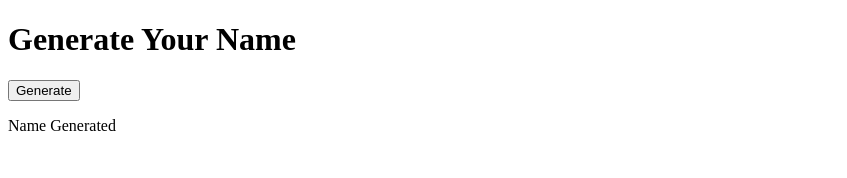
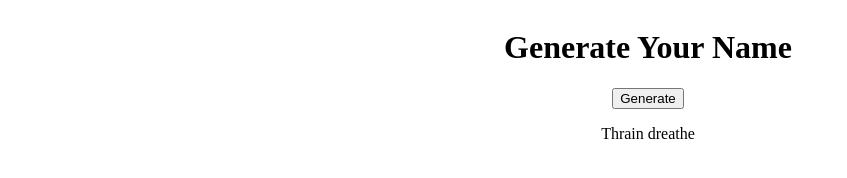
Before and after one commit to Stuartpkd/Fantasy-Name-Generator, a plain HTML site: page index.html in a window 1280 px wide. Shown: the whole page, without its empty margins (0-847 px from the left). Drawn offline with Linux system fonts and the light colour scheme.

Commit message:
Add js for generator

```diff
--- a/assets/script.js
+++ b/assets/script.js
@@ -0,0 +1,12 @@
+const firstNames = ['Barka', 'Treath', 'Fring', 'Bela', 'Crach', 'Darwn', 'Gawb', 'Thrain', 'Gloin', 'Fasem', 'Beara', 'Coraw']
+const lastNames = ['thir', 'bara', 'graw', 'binir', 'dreathe', 'nawk', 'pown', 'minas', 'moria', 'frun', 'morgo', 'aswan']
+
+const randomNumber = (max) => Math.floor(Math.random() * max);
+
+const getNames = () => `${firstNames[randomNumber(firstNames.length)]} ${lastNames[randomNumber(lastNames.length)]}`
+
+const setNames = () => {
+    document.getElementById('generated-name').textContent = getNames();
+}
+
+document.getElementById('name-button').addEventListener('click', setNames());
--- a/assets/style.css
+++ b/assets/style.css
@@ -0,0 +1,11 @@
+body {
+    width: 100vw;
+}
+
+.section {
+    display: flex;
+    flex-direction: column;
+    align-items: center;
+
+
+}
--- a/index.html
+++ b/index.html
@@ -6,14 +6,17 @@
     <meta http-equiv="X-UA-Compatible" content="IE=edge">
     <meta name="viewport" content="width=device-width, initial-scale=1.0">
     <title>Fantasy Name Generator</title>
+    <link rel="stylesheet" href="assets/style.css">
 </head>
 
 <body>
-    <div>
+    <div class="section">
         <h1>Generate Your Name</h1>
         <button id="name-button">Generate</button>
-        <p>Name Generated</p>
+        <p id="generated-name">Name Generated</p>
     </div>
+    <script src="assets/script.js"></script>
 </body>
 
+
 </html>
```
